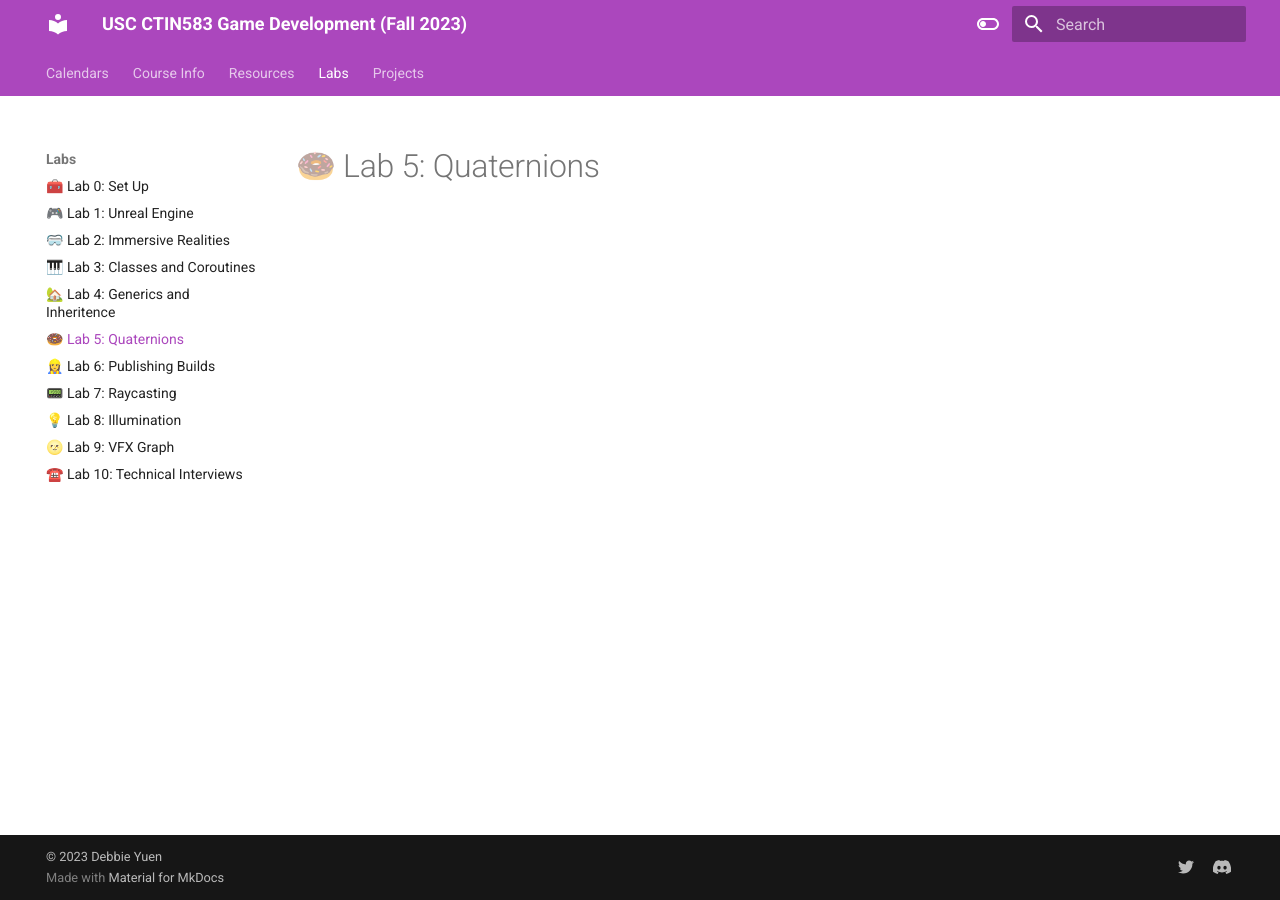
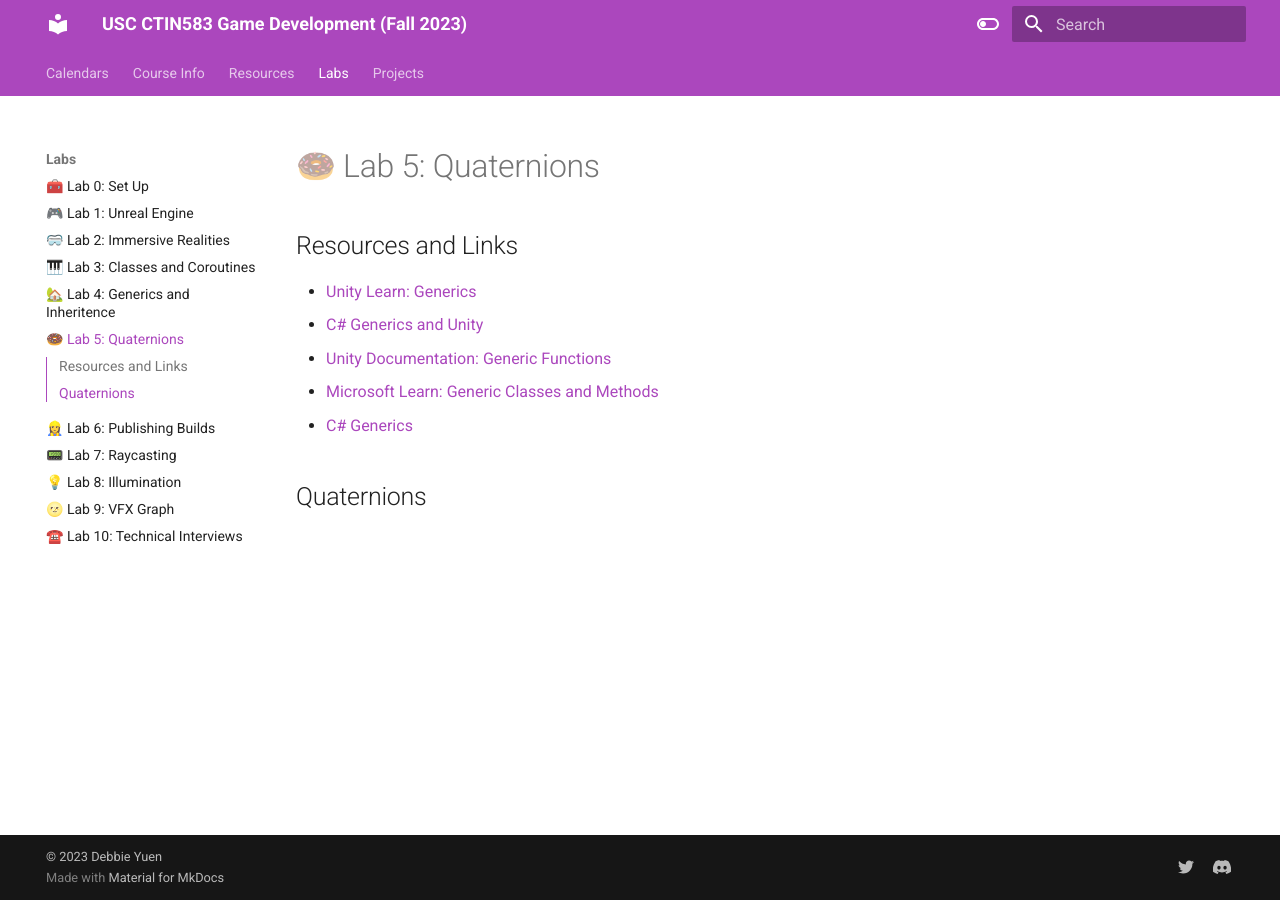
Before and after one commit to usc-ctin583/usc-ctin583.github.io, an MkDocs documentation site: the page built from docs/Labs/lab05.md, in a window 1280 px wide. Built offline with MkDocs 1.6.1 and Material for MkDocs 9.7.7, drawn with Linux system fonts in a browser that asks for light colours.

```diff
--- a/docs/Labs/lab05.md
+++ b/docs/Labs/lab05.md
@@ -1 +1,10 @@
 # 🍩 Lab 5: Quaternions
+
+## Resources and Links
+* [Unity Learn: Generics](https://learn.unity.com/tutorial/generics#5c8923c5edbc2a113b6bc335)
+* [C# Generics and Unity](https://onewheelstudio.com/blog/2020/12/27/c-generics-and-unity)
+* [Unity Documentation: Generic Functions](https://docs.unity3d.com/2019.3/Documentation/Manual/GenericFunctions.html)
+* [Microsoft Learn: Generic Classes and Methods](https://learn.microsoft.com/en-us/dotnet/csharp/fundamentals/types/generics)
+* [C# Generics](https://www.programiz.com/csharp-programming/generics)
+
+## Quaternions
```
Also changed, not shown: docs/Projects/project2.md (+15 -19 lines), docs/index.md (+1 -1 lines), 1 other file.
